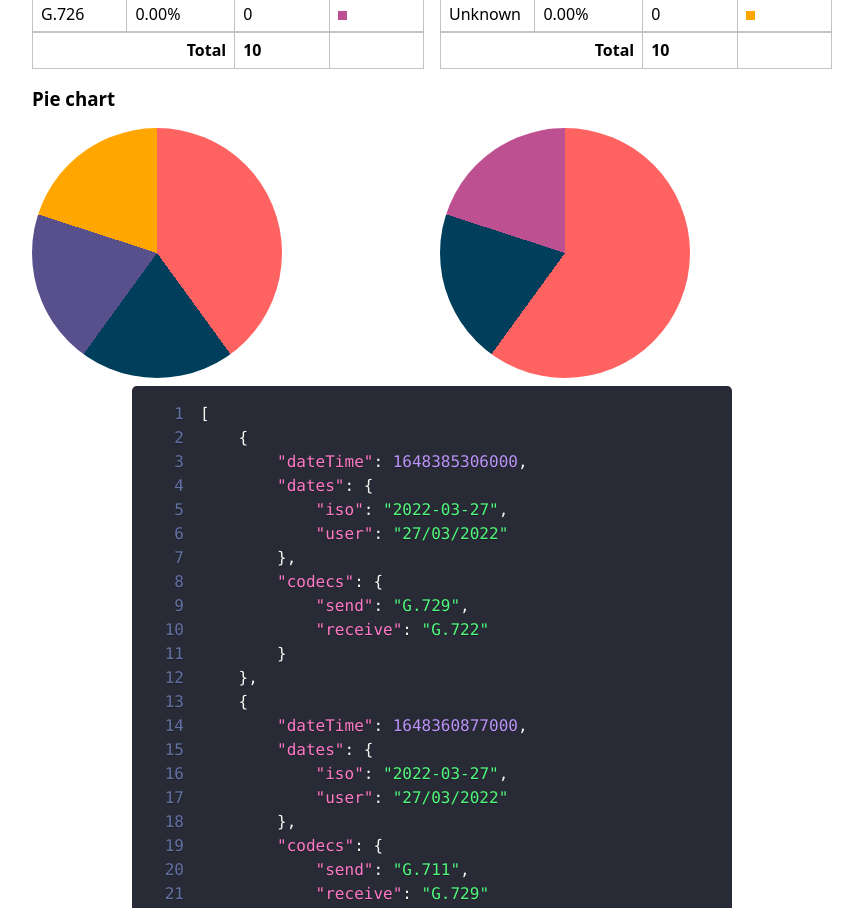
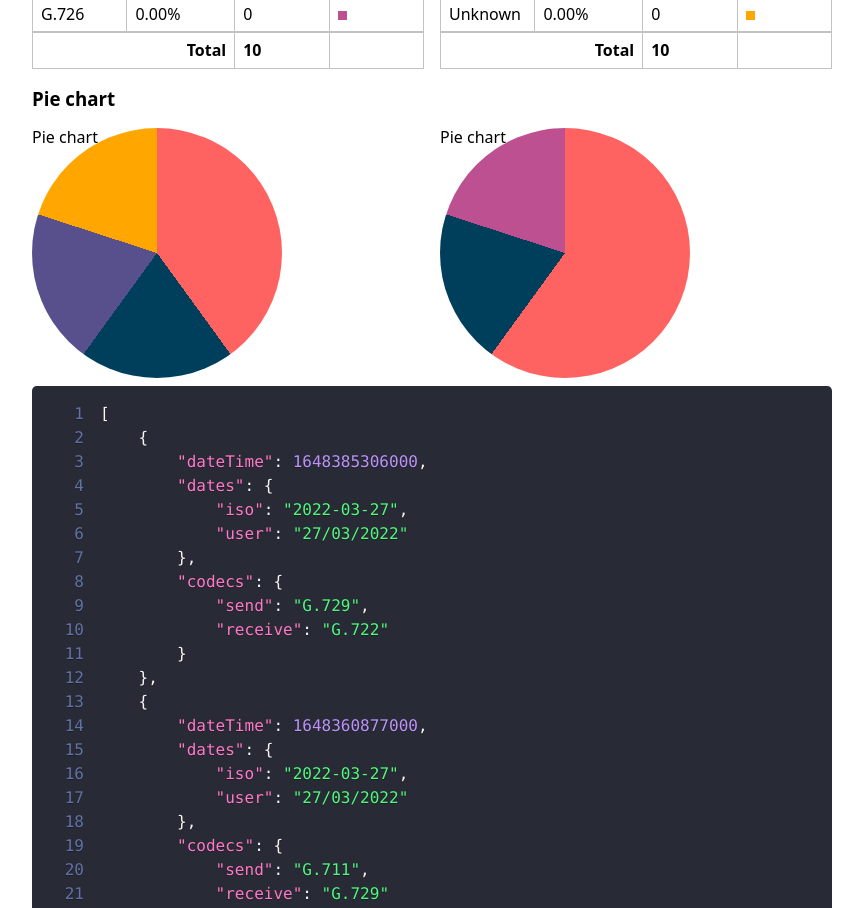
Before and after one commit to maurer2/fernsprecher-kodierer-dekodierer-schau, a React (Create React App) app in the folder app/: page /calls/2022-03-27 in a window 1280 px wide. Shown: the part 1380-2288 px from the top of the page, without its empty margins (208-1071 px from the left). Built offline with nearby package versions, Linux system fonts and the light colour scheme.

Commit message:
Migated or removed remaining global CSS

```diff
--- a/app/src/global.styles.ts
+++ b/app/src/global.styles.ts
@@ -35,6 +35,7 @@ const GlobalStyles = globalCss({
   },
   body: {
     background: theme.colors.white,
+    scrollbarGutter: 'stable both-edges',
   },
   code: {
     fontFamily: 'source-code-pro, Menlo, Monaco, Consolas, \'Courier New\', monospace',
@@ -44,6 +45,15 @@ const GlobalStyles = globalCss({
     gridTemplateColumns: 'max-content 1fr min-content min-content',
     gridGaps: '1rem',
   },
+  '.visually-hidden:not(:focus):not(:active)': {
+    clip: 'rect(0 0 0 0)',
+    clipPath: 'inset(50%)',
+    height: '1px',
+    overflow: 'hidden',
+    position: 'absolute',
+    whiteSpace: 'nowrap',
+    width: '1px',
+  },
 });
 
 export {
--- a/app/src/index.css
+++ /dev/null
@@ -1,14 +0,0 @@
-.syntaxhighlight {
-  margin: auto;
-  max-width: max(300px, 600px);
-}
-
-.sr-only:not(:focus):not(:active) {
-  clip: rect(0 0 0 0);
-  clip-path: inset(50%);
-  height: 1px;
-  overflow: hidden;
-  position: absolute;
-  white-space: nowrap;
-  width: 1px;
-}
--- a/app/src/index.tsx
+++ b/app/src/index.tsx
@@ -4,8 +4,6 @@ import { Provider } from 'react-redux';
 
 import App from './App';
 import { store } from './app/store';
-
-import './index.css';
 
 const rootDomElement = document.getElementById('root');
 if (!rootDomElement) {
```
